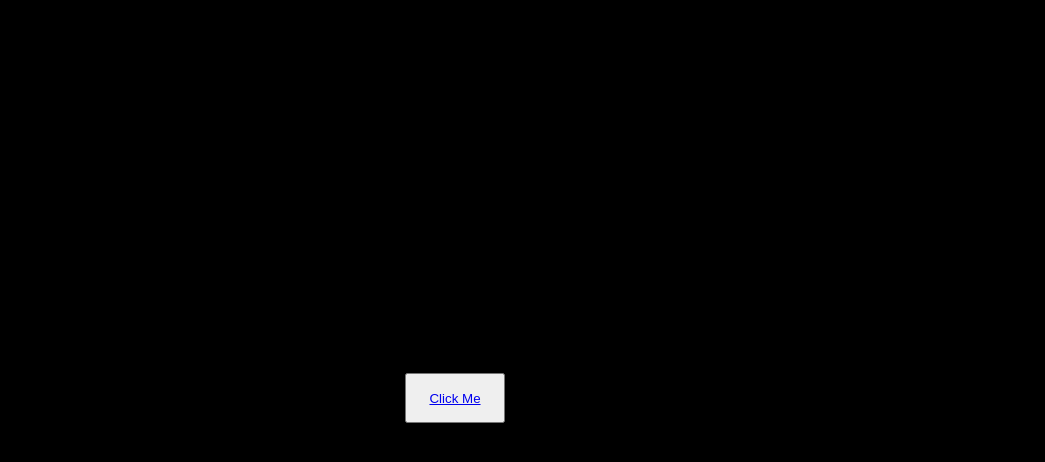
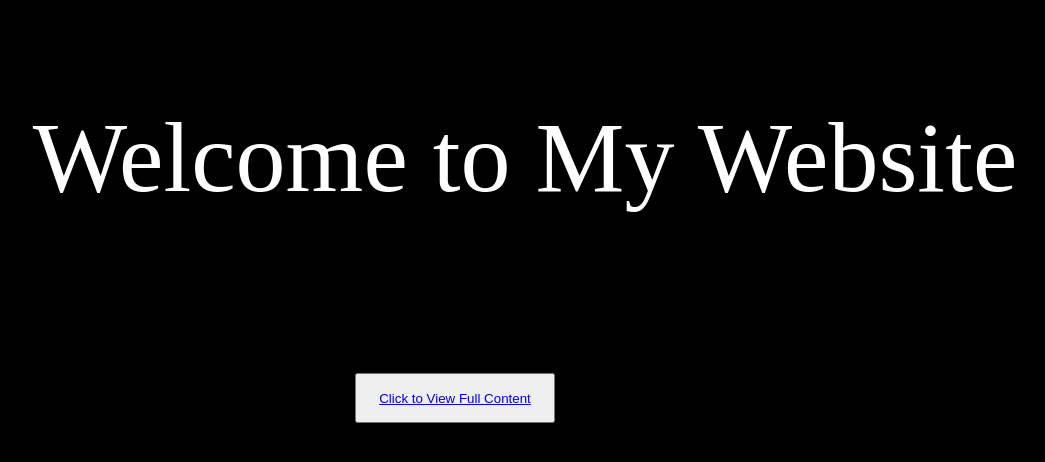
Before and after one commit to qxou14/css-exercise, a plain HTML site: page index.html in a window 1280 px wide. Shown: the whole page, without its empty margins (115-1160 px from the left). Drawn offline with Linux system fonts and the light colour scheme.

Commit message:
change detail

```diff
--- a/example.css
+++ b/example.css
@@ -48,6 +48,13 @@ body{
   }
 
   .btn{
-    width: 100px;
+    width: 200px;
     height: 50px;
   }
+
+  .word{
+    color:white;
+    position:absolute;
+    top:100px;
+    font-size: 100px;
+  }
--- a/index.html
+++ b/index.html
@@ -4,10 +4,11 @@
     <meta charset="UTF-8" />
     <meta http-equiv="X-UA-Compatible" content="IE=edge" />
     <meta name="viewport" content="width=device-width, initial-scale=1.0" />
-    <title>Template</title>
+    <title>Website</title>
     <link rel="stylesheet" type="text/css" href="example.css"></link>
   </head>
   <body>
-    <span class="text"><button class="btn"><a href="moving.html">Click Me</a></button></Span>
+    <div class="word">Welcome to My Website</div>
+    <span class="text"><button class="btn"><a href="moving.html">Click to View Full Content</a></button></Span>
   </body>
 </html>
```
